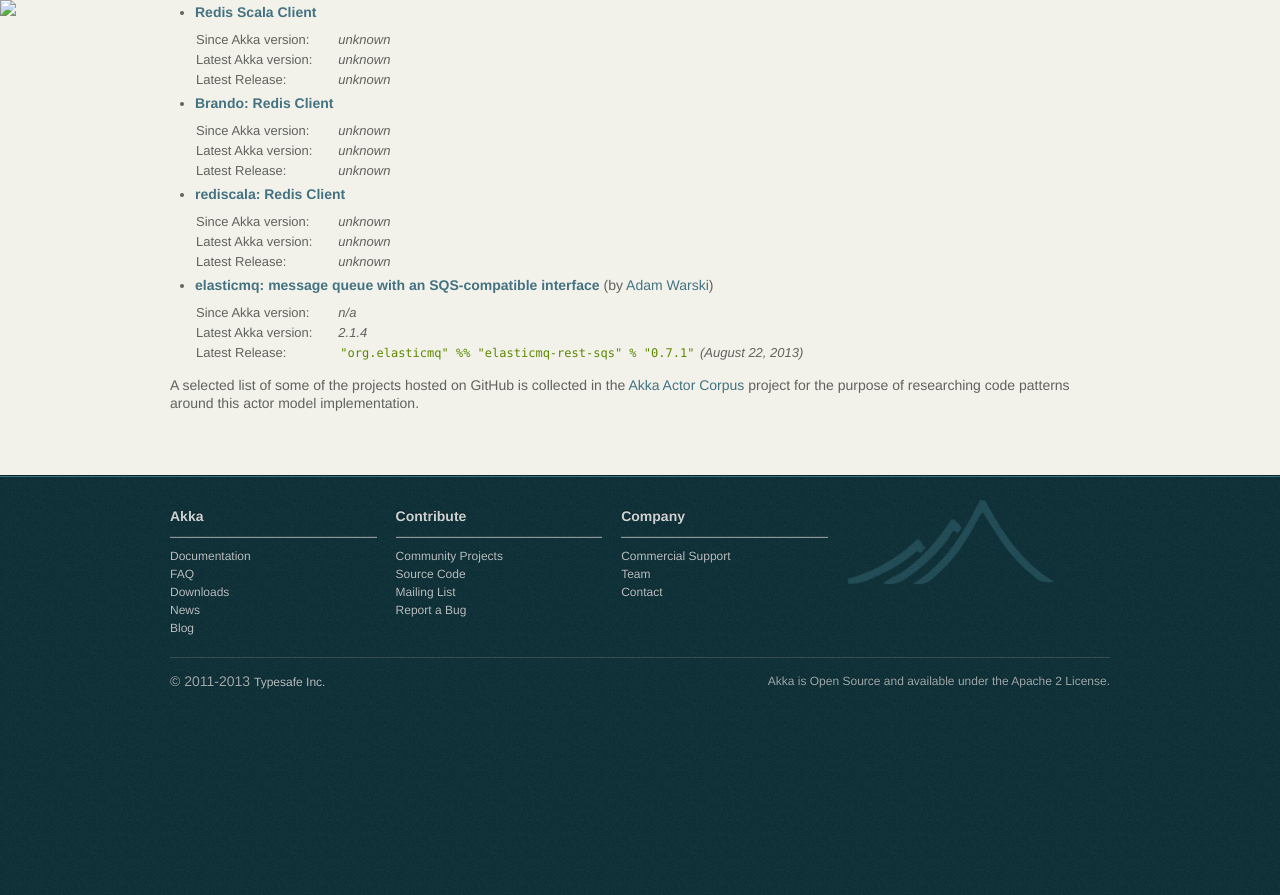
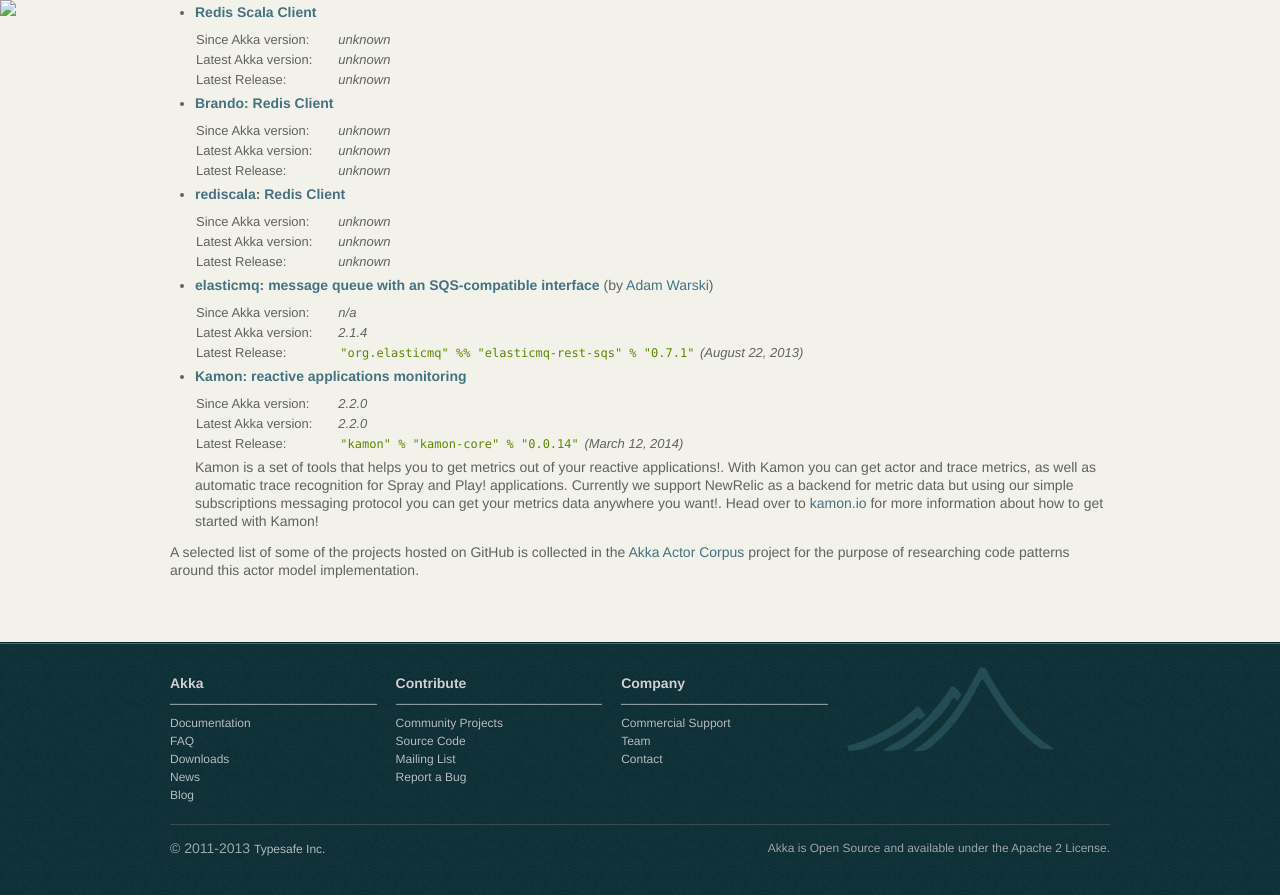
Before and after one commit to raboof/akka.github.com, a Jekyll site: the page built from community/index.md, in a window 1280 px wide and 900 px high, scrolled down 3869 px. Shown: the top 895 px of the window. Built offline with Jekyll 4.4.1, drawn with Linux system fonts in a browser that asks for light colours; before the commit the page ends 4602 px from its top, so only the background shows below that.

Commit message:
include kamon in the community page

```diff
--- a/community/index.md
+++ b/community/index.md
@@ -347,6 +347,21 @@
   <tr><td>Latest Release:</td><td><code>"org.elasticmq" %% "elasticmq-rest-sqs" % "0.7.1"</code> (August 22, 2013)</td></tr>
   </table>
 
+* **[Kamon: reactive applications monitoring](https://github.com/kamon-io/Kamon)**
+
+  <table class="stats">
+  <tr><td>Since Akka version:</td><td>2.2.0</td></tr>
+  <tr><td>Latest Akka version:</td><td>2.2.0</td></tr>
+  <tr><td>Latest Release:</td><td><code>"kamon" % "kamon-core" % "0.0.14"</code> (March 12, 2014)</td></tr>
+  </table>
+
+  Kamon is a set of tools that helps you to get metrics out of your reactive applications!.
+  With Kamon you can get actor and trace metrics, as well as automatic trace recognition for
+  Spray and Play! applications. Currently we support NewRelic as a backend for metric data
+  but using our simple subscriptions messaging protocol you can get your metrics data anywhere
+  you want!. Head over to [kamon.io](http://kamon.io) for more information about how to get
+  started with Kamon!
+
 
 A selected list of some of the projects hosted on GitHub is collected in the
 [Akka Actor Corpus](http://actor-applications.cs.illinois.edu/akka.html)
```
